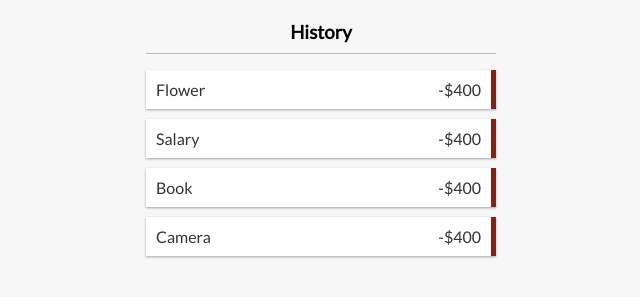
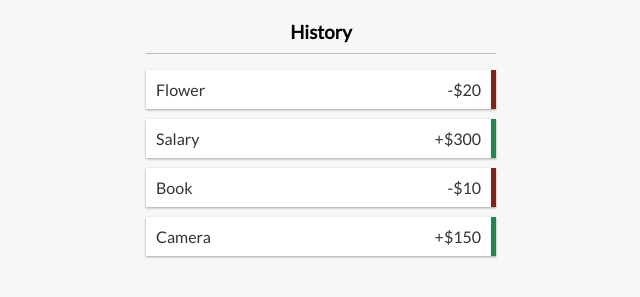
Before and after one commit to HamzaAhmedSheikh/project-1-react-expense-tracker, a React (Create React App) app: page / in a window 1280 px wide. Shown: the part 266-563 px from the top of the page, without its empty margins (319-959 px from the left). Built offline with nearby package versions, Linux system fonts and the light colour scheme.

Commit message:
I add ternary operator to check amount is plus or minus

```diff
--- a/src/components/Transaction.js
+++ b/src/components/Transaction.js
@@ -1,9 +1,17 @@
 import React from 'react'
 
 export const Transaction = ({ transaction }) => {
+
+    const sign = transaction.amount < 0 ? '-' : '+'
+
     return (
-        <li className="minus">
-           { transaction.text } <span> -$400 </span>
+        <li className={transaction.amount < 0 ? 'minus' : 'plus'}>
+           { transaction.text }
+            <span>
+              {sign}
+              ${Math.abs(transaction.amount)}
+            </span>
+
            <button className="delete-btn"> x </button>
         </li>
 
```
